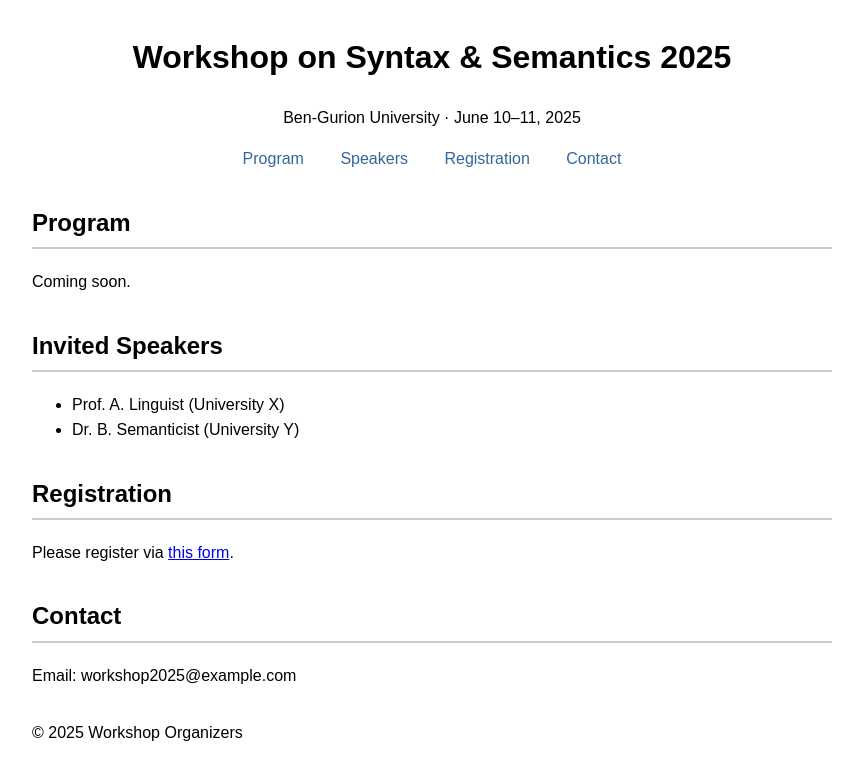
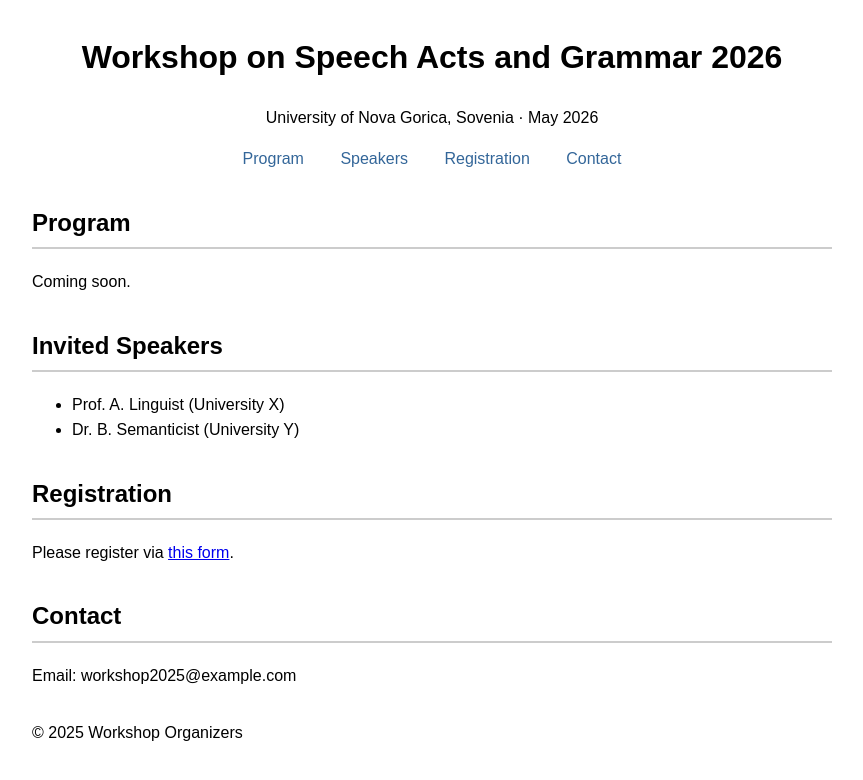
Before and after one commit to speechacts2026/speechacts2026.github.io, a plain HTML site: page index.html in a window 1280 px wide. Shown: the whole page, without its empty margins (208-1071 px from the left). Drawn offline with Linux system fonts and the light colour scheme.

Commit message:
Update index.html

```diff
--- a/index.html
+++ b/index.html
@@ -2,7 +2,7 @@
 <html lang="en">
 <head>
   <meta charset="UTF-8">
-  <title>Workshop on Syntax & Semantics 2025</title>
+  <title>Workshop on Speech Acts and Grammar 2026</title>
   <meta name="viewport" content="width=device-width, initial-scale=1">
   <style>
     body { font-family: sans-serif; max-width: 800px; margin: auto; line-height: 1.6; }
@@ -14,8 +14,8 @@
 </head>
 <body>
   <header>
-    <h1>Workshop on Syntax & Semantics 2025</h1>
-    <p>Ben-Gurion University · June 10–11, 2025</p>
+    <h1>Workshop on Speech Acts and Grammar 2026</h1>
+    <p>University of Nova Gorica, Sovenia · May 2026</p>
     <nav>
       <a href="#program">Program</a>
       <a href="#speakers">Speakers</a>
```
